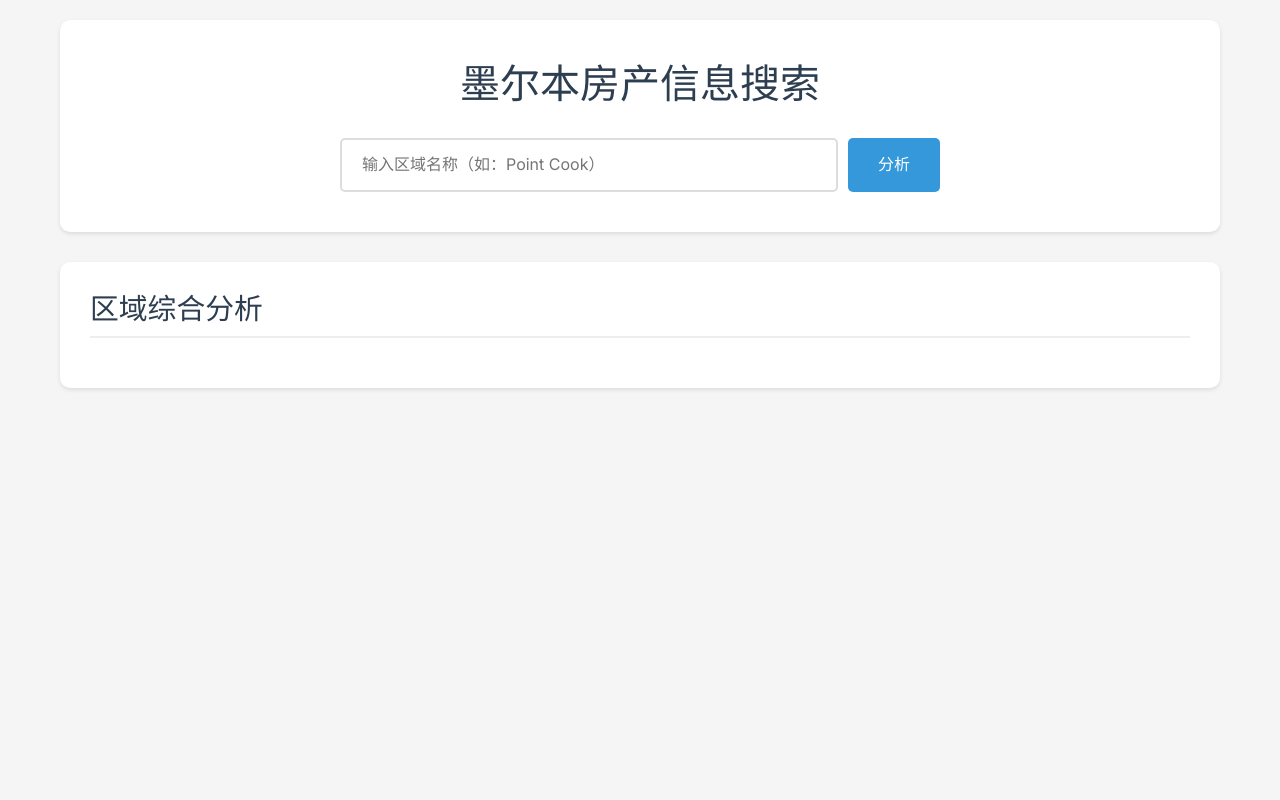
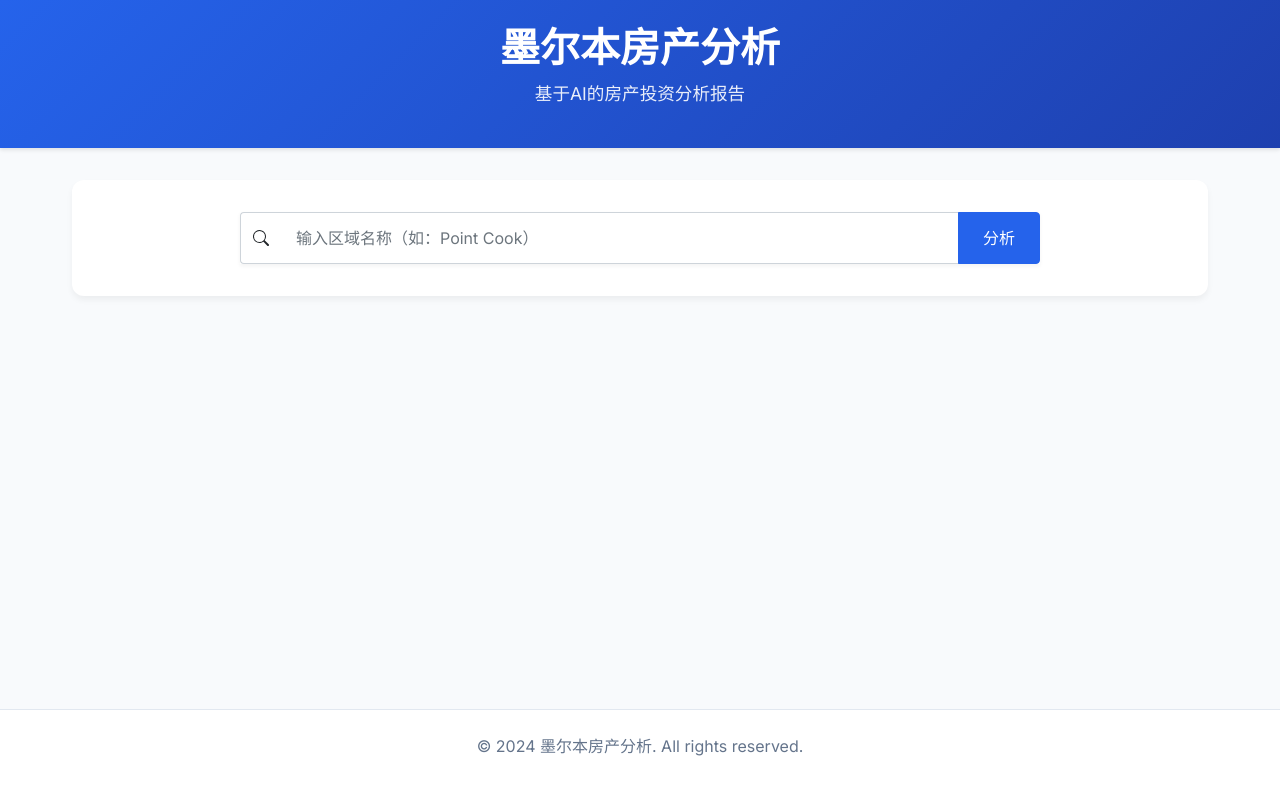
Before and after one commit to Chriszhang6/melbourne-property-search, a Flask app: page / in a window 1280 px wide. Run offline with Flask 2, Linux system fonts and the light colour scheme.

Commit message:
Update UI design and report format

```diff
--- a/static/script.js
+++ b/static/script.js
@@ -1,76 +1,168 @@
-function searchSuburb() {
-    const suburbInput = document.getElementById('suburb-input');
-    const loadingDiv = document.getElementById('loading');
-    const gptAnalysis = document.getElementById('gpt-analysis');
+// 等待 DOM 加载完成
+document.addEventListener('DOMContentLoaded', function() {
+    const searchForm = document.getElementById('searchForm');
+    const searchInput = document.getElementById('searchInput');
+    const loadingContainer = document.getElementById('loadingContainer');
+    const reportSection = document.getElementById('reportSection');
+    const errorContainer = document.getElementById('errorContainer');
 
-    // 清空之前的结果
-    gptAnalysis.innerHTML = '';
+    searchForm.addEventListener('submit', async function(e) {
+        e.preventDefault();
+        const suburb = searchInput.value.trim();
+
+        if (!suburb) {
+            showError('请输入区域名称');
+            return;
+        }
 
         // 显示加载动画
-    loadingDiv.classList.remove('d-none');
+        showLoading();
+        hideError();
+        hideReport();
 
-    // 发送搜索请求
-    fetch('/search', {
+        try {
+            const response = await fetch('/search', {
                 method: 'POST',
                 headers: {
                     'Content-Type': 'application/json',
                 },
-        body: JSON.stringify({
-            suburb: suburbInput.value
-        })
-    })
-    .then(response => response.json())
-    .then(data => {
-        // 隐藏加载动画
-        loadingDiv.classList.add('d-none');
+                body: JSON.stringify({ suburb: suburb })
+            });
+
+            if (!response.ok) {
+                throw new Error('服务器响应错误');
+            }
+
+            const data = await response.json();
 
             if (data.error) {
-            gptAnalysis.innerHTML = `<div class="error-message">${data.error}</div>`;
+                showError(data.error);
                 return;
             }
 
-        // 显示GPT分析结果
-        const formattedAnalysis = formatAnalysis(data.analysis);
-        gptAnalysis.innerHTML = formattedAnalysis;
-    })
-    .catch(error => {
+            displayReport(suburb, data.analysis);
+
+        } catch (error) {
+            showError('分析过程中发生错误，请稍后重试');
             console.error('Error:', error);
-        loadingDiv.classList.add('d-none');
-        gptAnalysis.innerHTML = '<div class="error-message">分析过程中出现错误，请稍后重试</div>';
+        } finally {
+            hideLoading();
+        }
     });
+
+    function showLoading() {
+        loadingContainer.style.display = 'flex';
+        loadingContainer.innerHTML = `
+            <div class="loading-content">
+                <div class="spinner"></div>
+                <p>正在生成专业分析报告，请稍候...</p>
+            </div>
+        `;
     }
 
-function formatAnalysis(text) {
-    if (!text) return '';
-
-    // 将文本中的换行符转换为HTML换行
-    let formatted = text.replace(/\n/g, '<br>');
-
-    // 添加标题样式
-    formatted = formatted.replace(/^([\d\.]+\s+[^：:]+[：:])/gm, '<h3>$1</h3>');
-
-    // 添加子标题样式
-    formatted = formatted.replace(/^([^-\n]+)：/gm, '<h4>$1：</h4>');
-
-    // 添加列表项样式
-    formatted = formatted.replace(/^-\s+(.+)$/gm, '<li>$1</li>');
-
-    // 将连续的列表项包装在ul标签中
-    formatted = formatted.replace(/(<li>.+<\/li>\n?)+/g, '<ul>$&</ul>');
-
-    // 处理表格样式
-    if (formatted.includes('优势') && formatted.includes('劣势')) {
-        formatted = formatted.replace(/优势\t劣势/, '<table class="comparison-table"><tr><th>优势</th><th>劣势</th></tr>');
-        formatted = formatted.replace(/([^\n]+)\t([^\n]+)/g, '<tr><td>$1</td><td>$2</td></tr>');
-        formatted += '</table>';
+    function hideLoading() {
+        loadingContainer.style.display = 'none';
     }
 
-    return formatted;
+    function showError(message) {
+        errorContainer.style.display = 'block';
+        errorContainer.innerHTML = `<div class="error-message">${message}</div>`;
     }
 
-// 添加回车键搜索功能
-document.getElementById('suburb-input').addEventListener('keypress', function(e) {
-    if (e.key === 'Enter') {
-        searchSuburb();
+    function hideError() {
+        errorContainer.style.display = 'none';
+    }
+
+    function hideReport() {
+        reportSection.style.display = 'none';
+    }
+
+    function displayReport(suburb, analysis) {
+        const currentDate = new Date().toLocaleDateString('zh-CN', {
+            year: 'numeric',
+            month: 'long',
+            day: 'numeric'
+        });
+
+        reportSection.style.display = 'block';
+        reportSection.innerHTML = `
+            <div class="report-header">
+                <h2>${suburb} 房产投资分析报告</h2>
+                <p class="report-date">生成日期：${currentDate}</p>
+            </div>
+            <div class="report-content">
+                ${formatAnalysis(analysis)}
+            </div>
+        `;
+
+        // 滚动到报告部分
+        reportSection.scrollIntoView({ behavior: 'smooth', block: 'start' });
+    }
+
+    function formatAnalysis(analysis) {
+        // 将换行符转换为HTML段落
+        let formattedText = analysis
+            .split('\n')
+            .filter(line => line.trim() !== '')
+            .map(line => {
+                // 处理标题
+                if (line.startsWith('# ')) {
+                    return `<h2>${line.substring(2)}</h2>`;
+                }
+                if (line.startsWith('## ')) {
+                    return `<h3>${line.substring(3)}</h3>`;
+                }
+                if (line.startsWith('### ')) {
+                    return `<h4>${line.substring(4)}</h4>`;
+                }
+
+                // 处理表格
+                if (line.includes('|')) {
+                    return formatTable(line);
+                }
+
+                // 处理列表
+                if (line.startsWith('- ')) {
+                    return `<li>${line.substring(2)}</li>`;
+                }
+                if (line.match(/^\d+\./)) {
+                    return `<li>${line.substring(line.indexOf('.') + 1)}</li>`;
+                }
+
+                // 普通段落
+                return `<p>${line}</p>`;
+            })
+            .join('');
+
+        // 将连续的li元素包装在ul中
+        formattedText = formattedText.replace(/<li>.*?<\/li>(?:\s*<li>.*?<\/li>)+/g, match => {
+            return `<ul>${match}</ul>`;
+        });
+
+        return formattedText;
+    }
+
+    function formatTable(tableContent) {
+        // 检查是否是表格分隔行
+        if (tableContent.replace(/[\s\-|]/g, '') === '') {
+            return '';
+        }
+
+        const cells = tableContent.split('|').map(cell => cell.trim()).filter(cell => cell);
+
+        // 检测是否是表头
+        const isHeader = tableContent.includes('---');
+
+        if (isHeader) {
+            return `<table class="comparison-table">
+                        <thead>
+                            <tr>
+                                ${cells.map(cell => `<th>${cell}</th>`).join('')}
+                            </tr>
+                        </thead>
+                        <tbody>`;
+        } else {
+            return `<tr>${cells.map(cell => `<td>${cell}</td>`).join('')}</tr>`;
+        }
     }
 });
--- a/static/style.css
+++ b/static/style.css
@@ -1,86 +1,131 @@
 /* 全局样式 */
+:root {
+    --primary-color: #2563eb;
+    --secondary-color: #1e40af;
+    --background-color: #f8fafc;
+    --text-color: #1e293b;
+    --border-color: #e2e8f0;
+    --header-height: 80px;
+}
+
 body {
     font-family: 'Inter', -apple-system, BlinkMacSystemFont, sans-serif;
     line-height: 1.6;
-    color: #333;
-    background-color: #f5f5f5;
+    color: var(--text-color);
+    background-color: var(--background-color);
     margin: 0;
     padding: 0;
+    min-height: 100vh;
 }
 
-.container-fluid {
+.app-container {
+    min-height: 100vh;
+    display: flex;
+    flex-direction: column;
+}
+
+/* 头部样式 */
+.app-header {
+    background: linear-gradient(135deg, var(--primary-color), var(--secondary-color));
+    color: white;
+    padding: 1.5rem 0;
+    box-shadow: 0 2px 4px rgba(0,0,0,0.1);
+}
+
+.nav-content {
     max-width: 1200px;
     margin: 0 auto;
-    padding: 20px;
+    padding: 0 2rem;
+    text-align: center;
+}
+
+.app-header h1 {
+    font-size: 2.5rem;
+    font-weight: 700;
+    margin: 0;
+}
+
+.app-header .subtitle {
+    font-size: 1.1rem;
+    opacity: 0.9;
+    margin-top: 0.5rem;
+}
+
+/* 主要内容区域 */
+.main-content {
+    flex: 1;
+    max-width: 1200px;
+    margin: 0 auto;
+    padding: 2rem;
+    width: 100%;
 }
 
 /* 搜索区域样式 */
-.search-container {
-    text-align: center;
-    padding: 40px 20px;
+.search-section {
     background: white;
-    border-radius: 10px;
-    box-shadow: 0 2px 4px rgba(0,0,0,0.1);
-    margin-bottom: 30px;
-}
-
-.search-container h1 {
-    font-size: 2.5em;
-    color: #2c3e50;
-    margin-bottom: 30px;
+    padding: 2rem;
+    border-radius: 12px;
+    box-shadow: 0 4px 6px rgba(0,0,0,0.05);
+    margin-bottom: 2rem;
 }
 
 .search-box {
-    display: flex;
-    justify-content: center;
-    gap: 10px;
-    max-width: 600px;
+    max-width: 800px;
     margin: 0 auto;
 }
 
-.search-box input {
-    flex: 1;
-    padding: 12px 20px;
-    font-size: 16px;
-    border: 2px solid #ddd;
-    border-radius: 5px;
-    outline: none;
-    transition: border-color 0.3s;
+.input-group {
+    box-shadow: 0 2px 4px rgba(0,0,0,0.05);
 }
 
-.search-box input:focus {
-    border-color: #3498db;
+.input-group-text {
+    background-color: white;
+    border-right: none;
 }
 
-.search-box button {
-    padding: 12px 30px;
-    font-size: 16px;
-    background-color: #3498db;
-    color: white;
-    border: none;
-    border-radius: 5px;
-    cursor: pointer;
-    transition: background-color 0.3s;
+.form-control {
+    border-left: none;
+    padding: 0.8rem 1rem;
+    font-size: 1rem;
 }
 
-.search-box button:hover {
-    background-color: #2980b9;
+.form-control:focus {
+    box-shadow: none;
+    border-color: var(--border-color);
+}
+
+.btn-primary {
+    background-color: var(--primary-color);
+    border-color: var(--primary-color);
+    padding: 0.8rem 1.5rem;
+    font-weight: 500;
+}
+
+.btn-primary:hover {
+    background-color: var(--secondary-color);
+    border-color: var(--secondary-color);
 }
 
 /* 加载动画 */
 .loading-container {
+    display: flex;
+    justify-content: center;
+    align-items: center;
+    padding: 3rem 0;
+}
+
+.loading-content {
     text-align: center;
-    padding: 40px;
 }
 
 .spinner {
     width: 50px;
     height: 50px;
-    border: 5px solid #f3f3f3;
-    border-top: 5px solid #3498db;
+    border: 4px solid #f3f3f3;
+    border-top: 4px solid var(--primary-color);
     border-radius: 50%;
     animation: spin 1s linear infinite;
-    margin: 0 auto 20px;
+    margin: 0 auto 1rem;
 }
 
 @keyframes spin {
@@ -88,110 +133,160 @@ body {
     100% { transform: rotate(360deg); }
 }
 
-/* 分析报告样式 */
-.analysis-section {
+/* 报告样式 */
+.report-section {
     background: white;
-    border-radius: 10px;
-    box-shadow: 0 2px 4px rgba(0,0,0,0.1);
-    padding: 30px;
-    margin-bottom: 30px;
+    border-radius: 12px;
+    box-shadow: 0 4px 6px rgba(0,0,0,0.05);
+    margin-bottom: 2rem;
+    overflow: hidden;
 }
 
-.analysis-section h2 {
-    color: #2c3e50;
-    font-size: 1.8em;
-    margin-bottom: 20px;
-    padding-bottom: 10px;
-    border-bottom: 2px solid #eee;
+.report-header {
+    background: linear-gradient(to right, #f8fafc, white);
+    padding: 2rem;
+    border-bottom: 1px solid var(--border-color);
 }
 
+.report-header h2 {
+    font-size: 1.8rem;
+    font-weight: 600;
+    margin: 0;
+    color: var(--text-color);
+}
+
+.report-date {
+    color: #64748b;
+    margin: 0.5rem 0 0;
+    font-size: 0.9rem;
+}
+
+.report-content {
+    padding: 2rem;
+}
+
+.report-summary {
+    background: #f8fafc;
+    padding: 1.5rem;
+    border-radius: 8px;
+    margin-bottom: 2rem;
+}
+
+.report-summary h3 {
+    font-size: 1.2rem;
+    font-weight: 600;
+    margin: 0 0 1rem;
+}
+
+/* 分析内容样式 */
 .analysis-content {
-    font-size: 16px;
+    font-size: 1rem;
     line-height: 1.8;
 }
 
 .analysis-content h3 {
-    color: #2c3e50;
-    font-size: 1.4em;
-    margin: 25px 0 15px;
+    font-size: 1.4rem;
+    font-weight: 600;
+    color: var(--text-color);
+    margin: 2rem 0 1rem;
+    padding-bottom: 0.5rem;
+    border-bottom: 2px solid var(--border-color);
 }
 
 .analysis-content h4 {
-    color: #34495e;
-    font-size: 1.2em;
-    margin: 20px 0 10px;
+    font-size: 1.1rem;
+    font-weight: 500;
+    color: var(--text-color);
+    margin: 1.5rem 0 1rem;
 }
 
 .analysis-content ul {
-    padding-left: 20px;
-    margin: 10px 0;
+    padding-left: 1.5rem;
+    margin: 1rem 0;
 }
 
 .analysis-content li {
-    margin-bottom: 8px;
-}
-
-.analysis-content p {
-    margin: 15px 0;
+    margin-bottom: 0.5rem;
 }
 
 /* 表格样式 */
 .comparison-table {
     width: 100%;
-    border-collapse: collapse;
-    margin: 20px 0;
+    border-collapse: separate;
+    border-spacing: 0;
+    margin: 1.5rem 0;
+    border-radius: 8px;
+    overflow: hidden;
+    box-shadow: 0 2px 4px rgba(0,0,0,0.05);
 }
 
 .comparison-table th,
 .comparison-table td {
-    padding: 12px;
-    border: 1px solid #ddd;
+    padding: 1rem;
+    border: 1px solid var(--border-color);
+}
+
+.comparison-table th {
+    background: #f8fafc;
+    font-weight: 600;
     text-align: left;
 }
 
-.comparison-table th {
-    background-color: #f8f9fa;
-    font-weight: 600;
+.comparison-table tr:nth-child(even) {
+    background-color: #f8fafc;
 }
 
-.comparison-table tr:nth-child(even) {
-    background-color: #f8f9fa;
+.comparison-table tr:hover {
+    background-color: #f1f5f9;
+}
+
+/* 页脚样式 */
+.app-footer {
+    background: white;
+    padding: 1.5rem;
+    text-align: center;
+    color: #64748b;
+    border-top: 1px solid var(--border-color);
 }
 
 /* 错误消息样式 */
 .error-message {
-    color: #e74c3c;
-    padding: 15px;
-    background-color: #fdf3f2;
-    border: 1px solid #f5c6cb;
-    border-radius: 5px;
-    margin: 10px 0;
+    background-color: #fef2f2;
+    border: 1px solid #fee2e2;
+    color: #dc2626;
+    padding: 1rem;
+    border-radius: 8px;
+    margin: 1rem 0;
 }
 
 /* 响应式设计 */
 @media (max-width: 768px) {
-    .container-fluid {
-        padding: 10px;
+    .main-content {
+        padding: 1rem;
     }
 
-    .search-container {
-        padding: 20px 10px;
+    .app-header h1 {
+        font-size: 1.8rem;
     }
 
-    .search-box {
-        flex-direction: column;
+    .search-section {
+        padding: 1rem;
     }
 
-    .search-box input,
-    .search-box button {
-        width: 100%;
+    .report-header {
+        padding: 1.5rem;
     }
 
-    .analysis-section {
-        padding: 20px;
+    .report-content {
+        padding: 1rem;
     }
 
     .analysis-content {
-        font-size: 14px;
+        font-size: 0.9rem;
+    }
+
+    .comparison-table th,
+    .comparison-table td {
+        padding: 0.8rem;
     }
 }
--- a/templates/index.html
+++ b/templates/index.html
@@ -3,37 +3,56 @@
 <head>
     <meta charset="UTF-8">
     <meta name="viewport" content="width=device-width, initial-scale=1.0">
-    <title>墨尔本房产信息搜索</title>
+    <title>墨尔本房产分析</title>
     <link href="https://cdn.jsdelivr.net/npm/bootstrap@5.1.3/dist/css/bootstrap.min.css" rel="stylesheet">
+    <link href="https://fonts.googleapis.com/css2?family=Inter:wght@400;500;600;700&display=swap" rel="stylesheet">
     <link href="{{ url_for('static', filename='style.css') }}" rel="stylesheet">
-    <link href="https://fonts.googleapis.com/css2?family=Inter:wght@400;500;600&display=swap" rel="stylesheet">
 </head>
 <body>
-    <div class="container-fluid">
-        <div class="search-container">
-            <h1>墨尔本房产信息搜索</h1>
-            <div class="search-box">
-                <input type="text" id="suburb-input" placeholder="输入区域名称（如：Point Cook）">
-                <button onclick="searchSuburb()">分析</button>
+    <div class="app-container">
+        <!-- 头部 -->
+        <header class="app-header">
+            <div class="nav-content">
+                <h1>墨尔本房产分析</h1>
+                <p class="subtitle">基于AI的房产投资分析报告</p>
             </div>
-        </div>
+        </header>
 
-        <div id="loading" class="loading-container d-none">
-            <div class="spinner"></div>
-            <p>正在分析数据，请稍候...</p>
-        </div>
+        <!-- 主要内容区域 -->
+        <main class="main-content">
+            <!-- 搜索区域 -->
+            <section class="search-section">
+                <div class="search-box">
+                    <form id="searchForm">
+                        <div class="input-group">
+                            <span class="input-group-text">
+                                <svg xmlns="http://www.w3.org/2000/svg" width="16" height="16" fill="currentColor" class="bi bi-search" viewBox="0 0 16 16">
+                                    <path d="M11.742 10.344a6.5 6.5 0 1 0-1.397 1.398h-.001c.03.04.062.078.098.115l3.85 3.85a1 1 0 0 0 1.415-1.414l-3.85-3.85a1.007 1.007 0 0 0-.115-.1zM12 6.5a5.5 5.5 0 1 1-11 0 5.5 5.5 0 0 1 11 0z"/>
+                                </svg>
+                            </span>
+                            <input type="text" id="searchInput" class="form-control" placeholder="输入区域名称（如：Point Cook）" required>
+                            <button type="submit" class="btn btn-primary">分析</button>
+                        </div>
+                    </form>
+                </div>
+            </section>
 
-        <div class="results-container">
-            <!-- AI分析报告 -->
-            <div class="analysis-section">
-                <h2>区域综合分析</h2>
-                <div id="gpt-analysis" class="analysis-content">
-                </div>
-            </div>
-        </div>
+            <!-- 错误消息容器 -->
+            <div id="errorContainer" style="display: none;"></div>
+
+            <!-- 加载动画 -->
+            <div id="loadingContainer" style="display: none;"></div>
+
+            <!-- 报告区域 -->
+            <section id="reportSection" class="report-section" style="display: none;"></section>
+        </main>
+
+        <!-- 页脚 -->
+        <footer class="app-footer">
+            <p>© 2024 墨尔本房产分析. All rights reserved.</p>
+        </footer>
     </div>
 
-    <script src="https://cdn.jsdelivr.net/npm/bootstrap@5.1.3/dist/js/bootstrap.bundle.min.js"></script>
     <script src="{{ url_for('static', filename='script.js') }}"></script>
 </body>
 </html>
```
Lines whose indentation alone changed are shown as unchanged.
